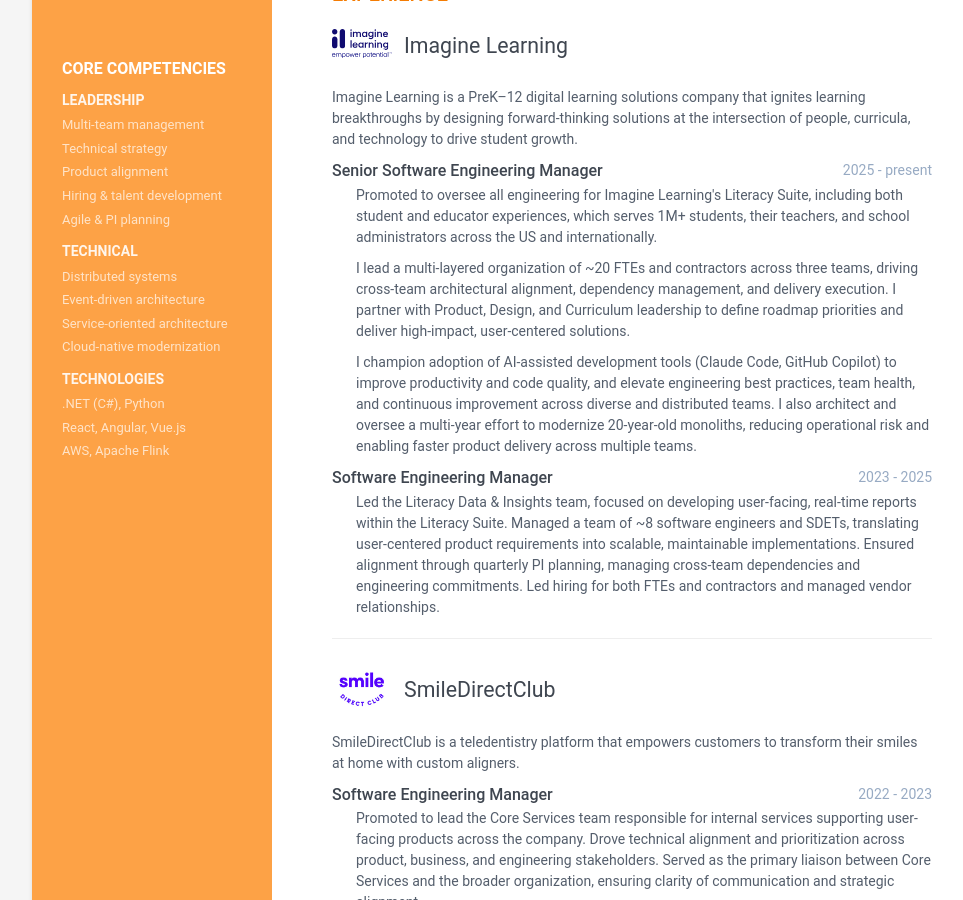
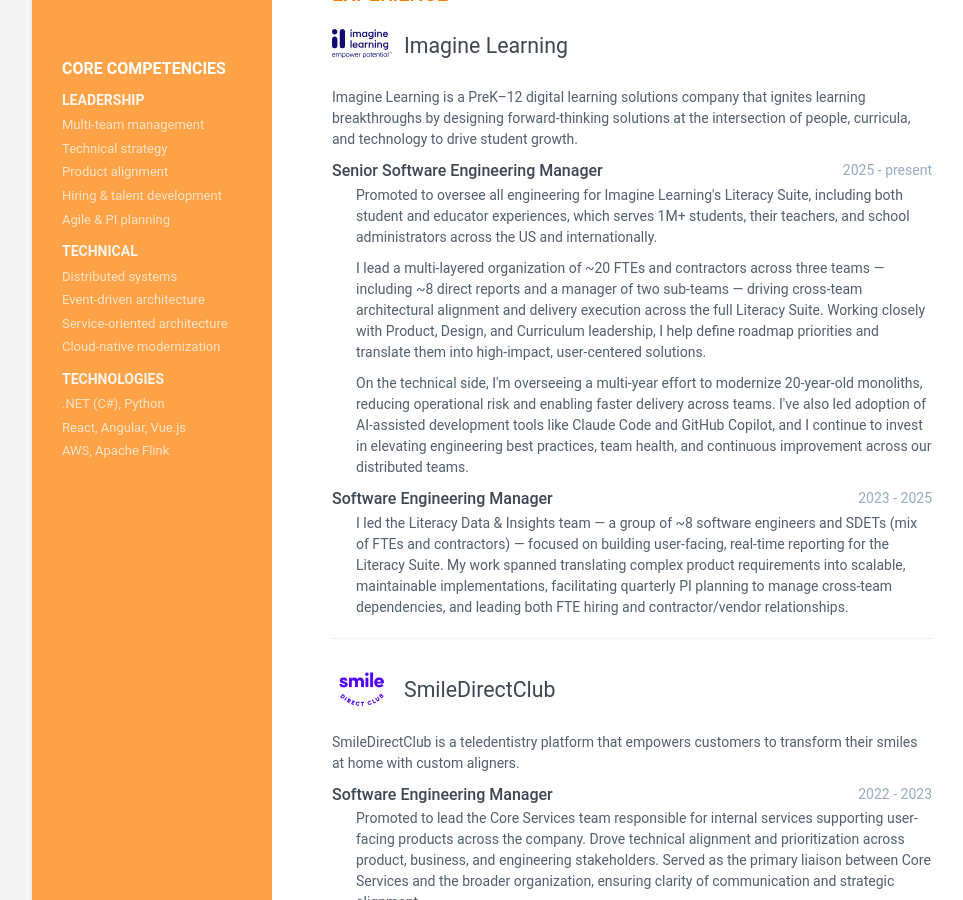
Before and after one commit to wlmiller/wlmiller.github.io, a Jekyll site: the page built from index.html, in a window 1280 px wide and 900 px high, scrolled down 450 px. Shown: the whole window, without its empty margins (128-1091 px from the left). Built offline with Jekyll 4.4.1, drawn with Linux system fonts in a browser that asks for light colours.

Commit message:
Rewrite experience sections to flow more naturally as prose
Co-authored-by: wlmiller <5132501+wlmiller@users.noreply.github.com>

```diff
--- a/index.html
+++ b/index.html
@@ -43,12 +43,12 @@ group: navigation
                     Promoted to oversee all engineering for Imagine Learning's Literacy Suite, including both student and educator experiences, which serves 1M+ students, their teachers, and school administrators across the US and internationally.
                 </p>
                 <p>
-                    I lead a multi-layered organization of ~20 FTEs and contractors across three teams, driving cross-team architectural alignment, dependency management, and delivery execution.
-                    I partner with Product, Design, and Curriculum leadership to define roadmap priorities and deliver high-impact, user-centered solutions.
+                    I lead a multi-layered organization of ~20 FTEs and contractors across three teams — including ~8 direct reports and a manager of two sub-teams — driving cross-team architectural alignment and delivery execution across the full Literacy Suite.
+                    Working closely with Product, Design, and Curriculum leadership, I help define roadmap priorities and translate them into high-impact, user-centered solutions.
                 </p>
                 <p>
-                    I champion adoption of AI-assisted development tools (Claude Code, GitHub Copilot) to improve productivity and code quality, and elevate engineering best practices, team health, and continuous improvement across diverse and distributed teams.
-                    I also architect and oversee a multi-year effort to modernize 20-year-old monoliths, reducing operational risk and enabling faster product delivery across multiple teams.
+                    On the technical side, I'm overseeing a multi-year effort to modernize 20-year-old monoliths, reducing operational risk and enabling faster delivery across teams.
+                    I've also led adoption of AI-assisted development tools like Claude Code and GitHub Copilot, and I continue to invest in elevating engineering best practices, team health, and continuous improvement across our distributed teams.
                 </p>
             </div>
 
@@ -59,10 +59,8 @@ group: navigation
 
             <div class="job-details">
                 <p>
-                    Led the Literacy Data & Insights team, focused on developing user-facing, real-time reports within the Literacy Suite.
-                    Managed a team of ~8 software engineers and SDETs, translating user-centered product requirements into scalable, maintainable implementations.
-                    Ensured alignment through quarterly PI planning, managing cross-team dependencies and engineering commitments.
-                    Led hiring for both FTEs and contractors and managed vendor relationships.
+                    I led the Literacy Data &amp; Insights team — a group of ~8 software engineers and SDETs (mix of FTEs and contractors) — focused on building user-facing, real-time reporting for the Literacy Suite.
+                    My work spanned translating complex product requirements into scalable, maintainable implementations, facilitating quarterly PI planning to manage cross-team dependencies, and leading both FTE hiring and contractor/vendor relationships.
                 </p>
             </div>
         </div><!--//details-->
```
